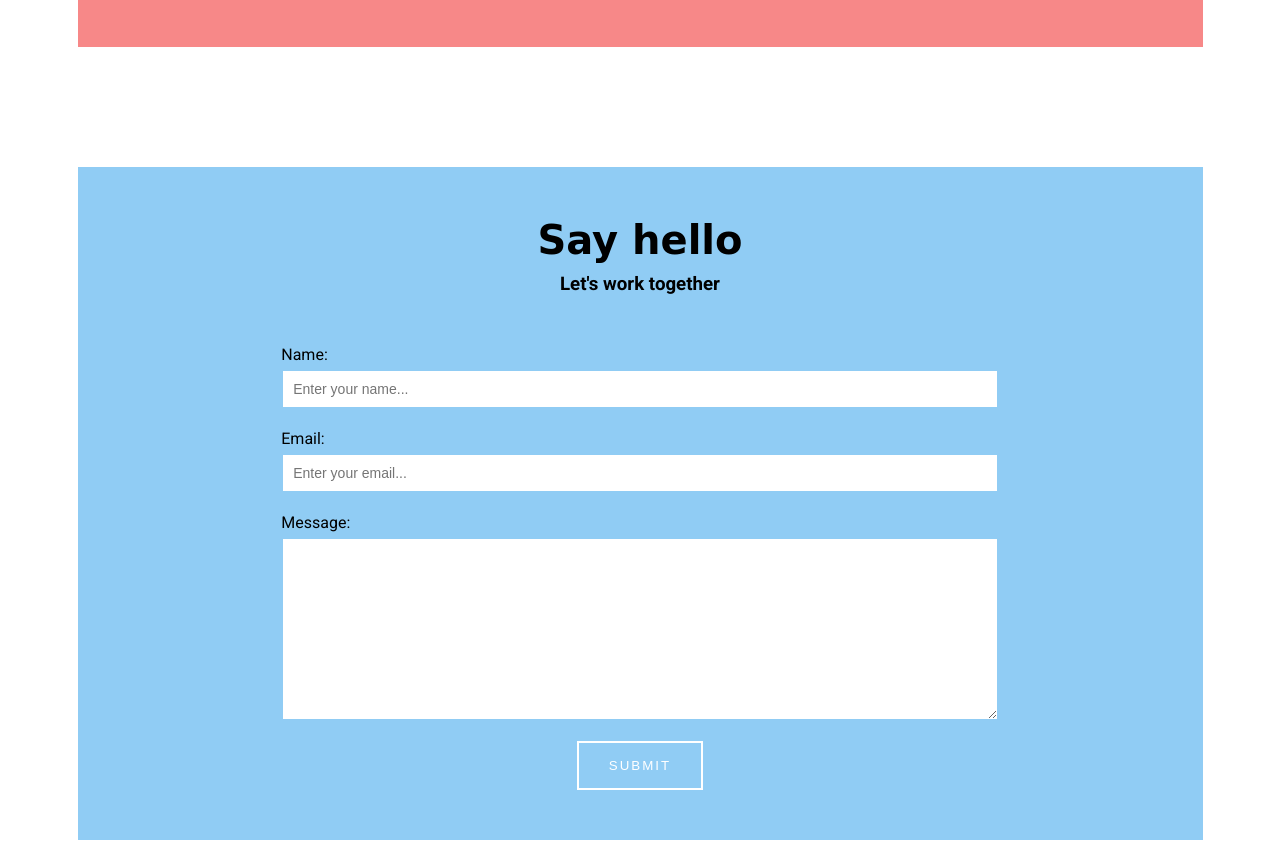
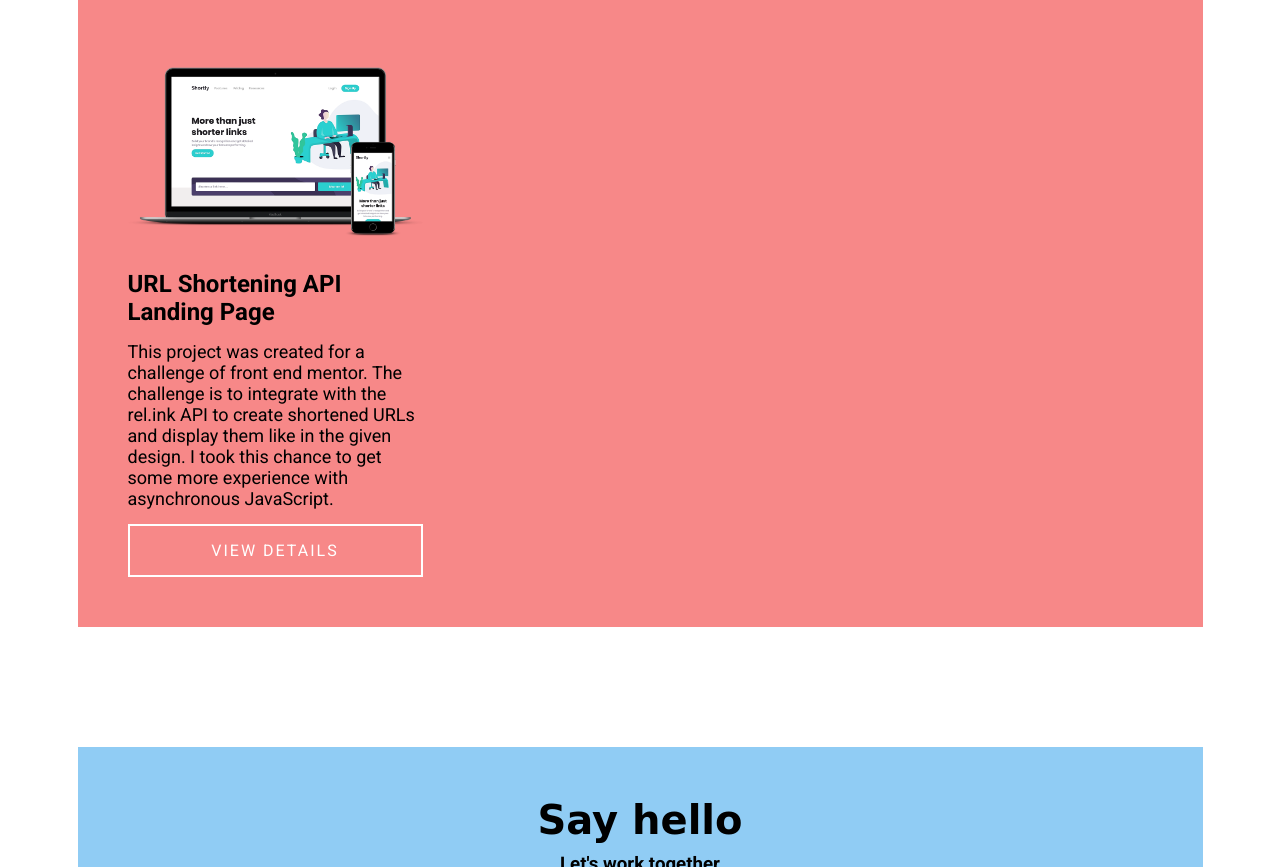
Before and after one commit to LindeSleven/portfolio, a plain HTML site: page index.html in a window 1280 px wide. Shown: the part 2174-3041 px from the top of the page. Drawn offline with Linux system fonts and the light colour scheme; a web font is replaced by a local one.

Commit message:
add new project

```diff
--- a/index.html
+++ b/index.html
@@ -254,16 +254,15 @@
                       >. The goal was to recreate a given design (JPG format)
                       and get it looking as close to the design as possible. I
                       took this chance to practice using CSS grid to create the
-                      two different grids (total followers and overview).
-                      I also used flexbox to align everything perfectly.
-                      I used JavaScript to create the theme switcher
-                      (light/dark). A slightly different design was used for the
-                      mobile version.
+                      two different grids (total followers and overview). I also
+                      used flexbox to align everything perfectly. I used
+                      JavaScript to create the theme switcher (light/dark). A
+                      slightly different design was used for the mobile version.
                     </p>
                     <p>
                       Functional requirements: optimal layout (laptop/mobile),
                       hover states for all interactive elements on the page,
-                       toggle color theme
+                      toggle color theme
                     </p>
                     <p>
                       Technologies used:
@@ -388,26 +387,30 @@
                 </div>
               </div>
 
-              <!--
               <div class="portfolio-grid-item" id="project4">
                 <div class="grid-img">
-                  <img src="https://via.placeholder.com/150" alt="project 4" />
+                  <img src="images/shortening-api-mockup.png" alt="project 4" />
                 </div>
                 <div class="grid-description">
-                  <h2 class="grid-title">Bookmark Landing Page</h2>
+                  <h2 class="grid-title">URL Shortening API Landing Page</h2>
                   <p class="grid-text">
-                    Lorem ipsum dolor sit amet, consectetur adipiscing elit, sed
-                    do eiusmod tempor incididunt ut labore et dolore magna
-                    aliqua. Ut enim ad minim veniam, quis nostrud exercitation
-                    ullamco laboris nisi ut aliquip ex ea commodo consequat.
-                    Duis aute irure dolor in reprehenderit
+                    This project was created for a challenge of
+                    <a
+                      target="_blank"
+                      href="https://www.frontendmentor.io/challenges/url-shortening-api-landing-page-2ce3ob-G"
+                      >front end mentor</a
+                    >. The challenge is to integrate with the
+                    <a target="_blank" href="https://rel.ink/">rel.ink API</a>
+                    to create shortened URLs and display them like in the given
+                    design. I took this chance to get some more experience with
+                    asynchronous JavaScript.
                   </p>
                 </div>
                 <a href="#project4-modal" class="btn grid-btn">View Details</a>
-              </div>-->
+              </div>
 
               <!-- modal -->
-              <!--
+
               <div class="modal" id="project4-modal">
                 <div class="modal-content">
                   <a href="#project4" class="close"
@@ -415,35 +418,37 @@
                   ></a>
                   <div class="modal-left">
                     <img
-                      src="images/social-media-light.png"
-                      alt="social media dashboard light"
+                      src="images/shortening-api-desktop_.png"
+                      alt="URL shortening API landing page desktop"
                       class="modal-img-1"
                     />
                     <img
-                      src="images/social-media-dark.png"
-                      alt="social media dashboard dark"
+                      src="images/shortening-api-desktop-2.png"
+                      alt="URL shortening section"
                       class="modal-img-2"
                     />
                   </div>
                   <div class="modal-right">
-                    <h1>Naam project</h1>
+                    <h1>URL shortening API landing page</h1>
                     <p>
                       This project was created for a challenge of
                       <a
                         target="_blank"
                         href="https://www.frontendmentor.io/challenges/social-media-dashboard-with-theme-switcher-6oY8ozp_H"
                         >front end mentor</a
-                      >. The goal was to recreate a given design (JPG format)
-                      and get it looking as close to the design as possible. I
-                      took this chance to use a style pre-processor (Sass) and
-                      to further strengthen my front-end skills.
+                      >. The challenge is to integrate with the
+                      <a target="_blank" href="https://rel.ink/">rel.ink API</a>
+                      to create shortened URLs and display them like in the
+                      given design. I took this chance to get some more
+                      experience with asynchronous JavaScript.
                     </p>
                     <p>
                       Functional requirements: optimal layout depending on the
-                      device screen size, hover states for all interactive
-                      elements on the page, receive an error message when the
-                      newsletter form is submitted if the input field is empty
-                      or if the email address is not formatted correctly.
+                      device screen size, shorten any valid URL, see a list of
+                      their shortened links, even after refreshing the browser
+                      (local storage), copy the shortened link to their
+                      clipboard, receive error message when the input field is
+                      empty.
                     </p>
                     <p>
                       Technologies used:
@@ -452,18 +457,18 @@
                       <span class="tech">HTML5</span>
                       <span class="tech">CSS3</span>
                       <span class="tech">CSS3: flexbox</span>
-                      <span class="tech">Sass</span>
                       <span class="tech">JavaScript</span>
+                      <span class="tech">API</span>
                     </p>
                     <div class="links">
                       <a
-                        href="https://github.com/LindeSleven/social-media-dashboard"
+                        href="https://github.com/LindeSleven/url-shortening-api"
                         target="_blank"
                         class="btn link-btn"
                         ><i class="fab fa-github"></i>View my code</a
                       >
                       <a
-                        href="https://social-media-dashboard-pied.now.sh/"
+                        href="https://url-shortening-api-eight.now.sh/"
                         target="_blank"
                         class="btn link-btn"
                         ><i class="fas fa-link"></i>Visit live site</a
@@ -472,9 +477,7 @@
                   </div>
                 </div>
               </div>
-              -->
             </div>
-
           </div>
         </div>
       </section>
@@ -540,18 +543,3 @@
     <!-- footer ends -->
   </body>
 </html>
-
-<!--
-          <div style="height: 100%; overflow: hidden;">
-          <svg
-            viewBox="0 0 500 150"
-            preserveAspectRatio="none"
-            style="height: 100%; width: 100%;"
-          >
-            <path
-              d="M-3.64,148.52 C107.87,12.33 375.35,256.08 500.00,49.98 L500.00,0.00 L0.00,0.00 Z"
-              style="stroke: none; fill: #08f;"
-            ></path>
-          </svg>
-        </div>
--->
```
Also changed, not shown: images/shortening-api-desktop-2.png (added), images/shortening-api-desktop_.png (added), images/shortening-api-mobile.png (added), images/shortening-api-mockup.png (added).
